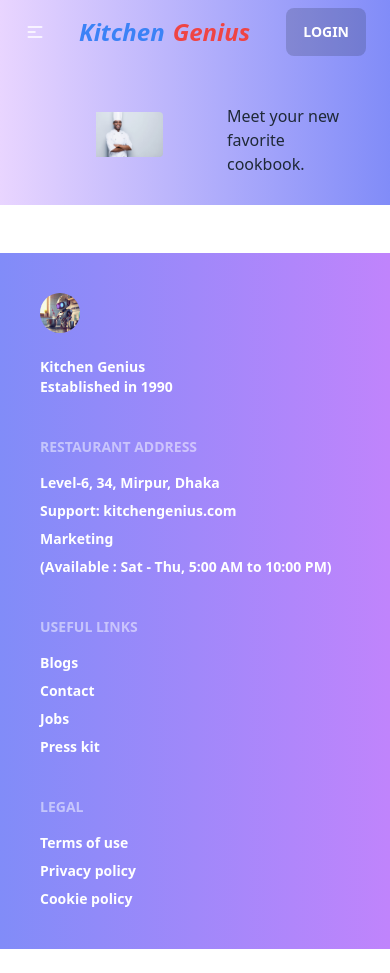
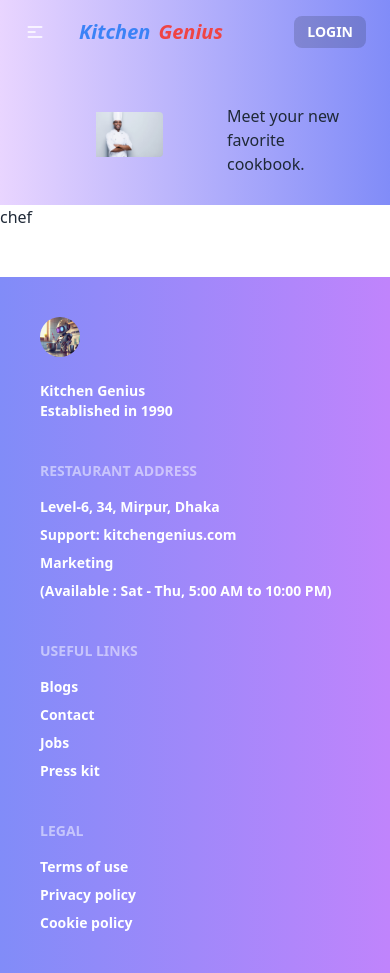
Before and after one commit to shahid1105/kitchen-genius-client, a React (Vite) app: page / in a window 390 px wide. Before the commit the page ends 949 px from the top, so only its background shows below. Built offline with nearby package versions, Linux system fonts and the light colour scheme; no server answers.

Commit message:
update name and photo url

```diff
--- a/src/Providers/AuthProvider.jsx
+++ b/src/Providers/AuthProvider.jsx
@@ -26,11 +26,8 @@ const AuthProvider = ({ children }) => {
     return createUserWithEmailAndPassword(auth, email, password);
   };
 
-  const updateUserProfile = (name, photo) => {
-    return updateProfile(auth.currentUser, {
-      displayName: name,
-      photoURL: photo,
-    });
+  const updateUserProfile = (profile) => {
+    return updateProfile(auth.currentUser, profile);
   };
 
   const googleSignIn = () => {
--- a/src/Routes/Routes.jsx
+++ b/src/Routes/Routes.jsx
@@ -3,6 +3,7 @@ import Main from "../layOut/Main";
 import Home from "../pages/Home/Home/Home";
 import Login from "../pages/Login/Login";
 import SignUp from "../pages/SignUP/SignUp";
+import Chef from "../pages/Home/Chef/Chef";
 
 const router = createBrowserRouter([
   {
@@ -21,6 +22,10 @@ const router = createBrowserRouter([
         path: "signup",
         element: <SignUp></SignUp>,
       },
+      {
+        path: "chef",
+        element: <Chef></Chef>,
+      },
     ],
   },
 ]);
--- /dev/null
+++ b/src/pages/Home/Chef/Chef.jsx
@@ -0,0 +1,9 @@
+const Chef = () => {
+  return (
+    <div className="md:mt-12 lg:mt-16">
+      <h2>chef</h2>
+    </div>
+  );
+};
+
+export default Chef;
--- a/src/pages/Home/Home/Home.jsx
+++ b/src/pages/Home/Home/Home.jsx
@@ -1,10 +1,12 @@
 import Banner from "../Banner/Banner";
+import Chef from "../Chef/Chef";
 
 const Home = () => {
   return (
     <div>
       <div className="max-w-screen-xl mx-auto">
         <Banner></Banner>
+        <Chef></Chef>
       </div>
     </div>
   );
--- a/src/pages/Login/Login.jsx
+++ b/src/pages/Login/Login.jsx
@@ -11,6 +11,7 @@ const Login = () => {
     register,
     handleSubmit,
     formState: { errors },
+    setError,
   } = useForm();
 
   const location = useLocation();
@@ -37,6 +38,10 @@ const Login = () => {
       })
       .catch((error) => {
         console.log(error);
+        setError("password", {
+          type: "manual",
+          message: "Email address or password is incorrect",
+        });
       });
   };
 
@@ -72,7 +77,11 @@ const Login = () => {
                     className="input input-bordered"
                   />
                   {errors.password && (
-                    <span className="text-red-500">Password is required</span>
+                    <span className="text-red-500">
+                      {errors.password.type === "required"
+                        ? "Password is required"
+                        : errors.password.message}
+                    </span>
                   )}
                   <label className="label">
                     <a href="#" className="label-text-alt link link-hover">
--- a/src/pages/SignUP/SignUp.jsx
+++ b/src/pages/SignUP/SignUp.jsx
@@ -1,9 +1,10 @@
-import { Link } from "react-router-dom";
+import { Link, useLocation, useNavigate } from "react-router-dom";
 import { useForm } from "react-hook-form";
 import { useContext } from "react";
 import { AuthContext } from "../../Providers/AuthProvider";
 import GoogleLogin from "../Login/SocialLogin/GoogleLogin";
 import GithubLogin from "../Login/SocialLogin/GithubLogin";
+import Swal from "sweetalert2";
 
 const SignUp = () => {
   const {
@@ -12,13 +13,31 @@ const SignUp = () => {
     formState: { errors },
   } = useForm();
 
-  const { createUser } = useContext(AuthContext);
+  const location = useLocation();
+  const navigate = useNavigate();
+
+  const from = location.state?.from?.pathname || "/";
+
+  const { createUser, updateUserProfile } = useContext(AuthContext);
 
   const onSubmit = (data) => {
     createUser(data.email, data.password)
       .then((result) => {
         const loggedUser = result.user;
-        console.log(loggedUser);
+        if (loggedUser) {
+          updateUserProfile({
+            displayName: data.name,
+            photoURL: data.photoURL,
+          });
+          Swal.fire({
+            position: "top-end",
+            icon: "success",
+            title: "Login successfully",
+            showConfirmButton: false,
+            timer: 1500,
+          });
+          navigate(from, { replace: true });
+        }
       })
       .catch((error) => {
         console.log(error);
--- a/src/pages/shared/Navbar/Navbar.jsx
+++ b/src/pages/shared/Navbar/Navbar.jsx
@@ -5,6 +5,7 @@ import { AuthContext } from "../../../Providers/AuthProvider";
 
 const Navbar = () => {
   const { user, logOut } = useContext(AuthContext);
+  console.log(user);
 
   const handleLogOut = () => {
     logOut()
@@ -62,8 +63,12 @@ const Navbar = () => {
               src={logo}
               alt=""
             />
-            <span className="text-blue-500 font-bold text-2xl">Kitchen</span>{" "}
-            <span className="text-red-500 font-bold text-2xl">Genius</span>
+            <span className="text-blue-500 font-bold md:text-2xl lg:mt-2xl">
+              Kitchen
+            </span>{" "}
+            <span className="text-red-500 font-bold md:text-2xl lg:mt-2xl">
+              Genius
+            </span>
           </Link>
         </div>
         <div className="navbar-center hidden lg:flex">
@@ -89,7 +94,7 @@ const Navbar = () => {
             </>
           ) : (
             <>
-              <Link to="/login" className="btn btn-active btn-ghost">
+              <Link to="/login" className="btn btn-active btn-sm  btn-ghost">
                 Login
               </Link>
             </>
```
